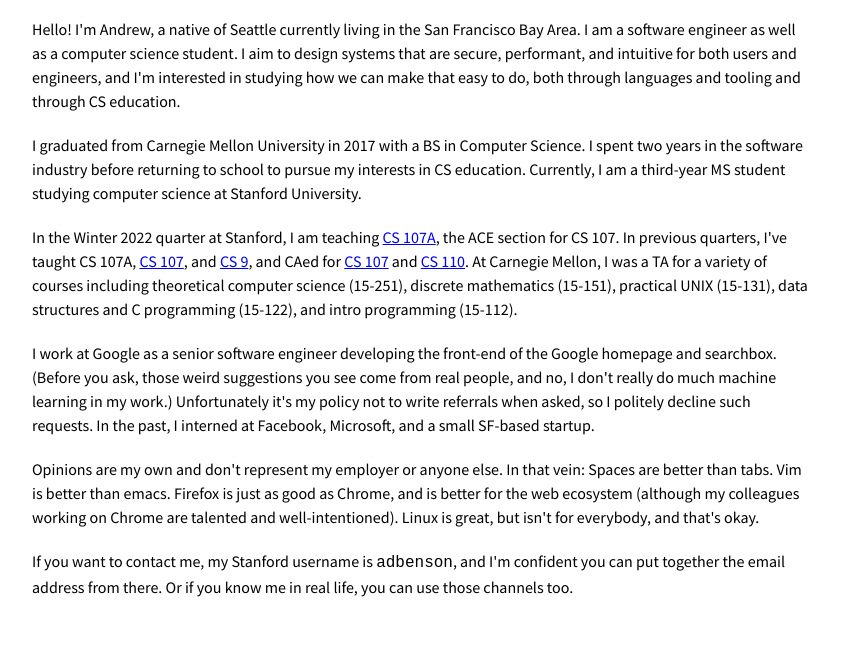
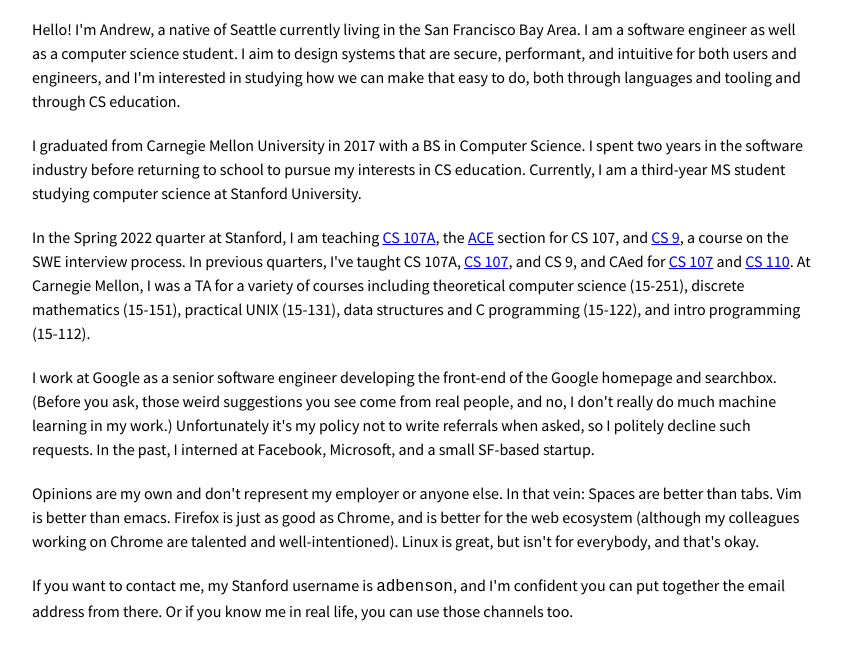
Before and after one commit to anbenson/anbenson.github.io, a plain HTML site: page index.html in a window 1280 px wide. Shown: the part 267-926 px from the top of the page, without its empty margins (218-1059 px from the left). Drawn offline with Linux system fonts and the light colour scheme.

Commit message:
Update website for Spring 2022

```diff
--- a/index.html
+++ b/index.html
@@ -40,13 +40,14 @@
           I am a third-year MS student studying computer science at Stanford
           University.</p>
 
-          <p>In the Winter 2022 quarter at Stanford, I am teaching
-          <a href="https://cs107a.stanford.edu">CS 107A</a>, the ACE section for
-          CS 107. In previous quarters, I've taught CS 107A,
-          <a href="https://cs107.stanford.edu">CS 107</a>, and
-          <a href="https://cs9.stanford.edu">CS 9</a>, and CAed for
-          <a href="https://cs107.stanford.edu">CS 107</a> and
-          <a href="https://cs110.stanford.edu">CS 110</a>. At Carnegie Mellon, I
+          <p>In the Spring 2022 quarter at Stanford, I am teaching
+          <a href="https://cs107a.stanford.edu">CS 107A</a>, the
+          <a href="https://engineering.stanford.edu/students-academics/equity-and-inclusion-initiatives/undergraduate-programs/additional-calculus">ACE</a>
+          section for CS 107, and <a href="https://cs9.stanford.edu">CS 9</a>, a
+          course on the SWE interview process. In previous quarters, I've taught
+          CS 107A, <a href="https://cs107.stanford.edu">CS 107</a>, and CS 9,
+          and CAed for <a href="https://cs107.stanford.edu">CS 107</a> and <a
+            href="https://cs110.stanford.edu">CS 110</a>. At Carnegie Mellon, I
           was a TA for a variety of courses including theoretical computer
           science (15-251), discrete mathematics (15-151), practical UNIX
           (15-131), data structures and C programming (15-122), and intro
```
